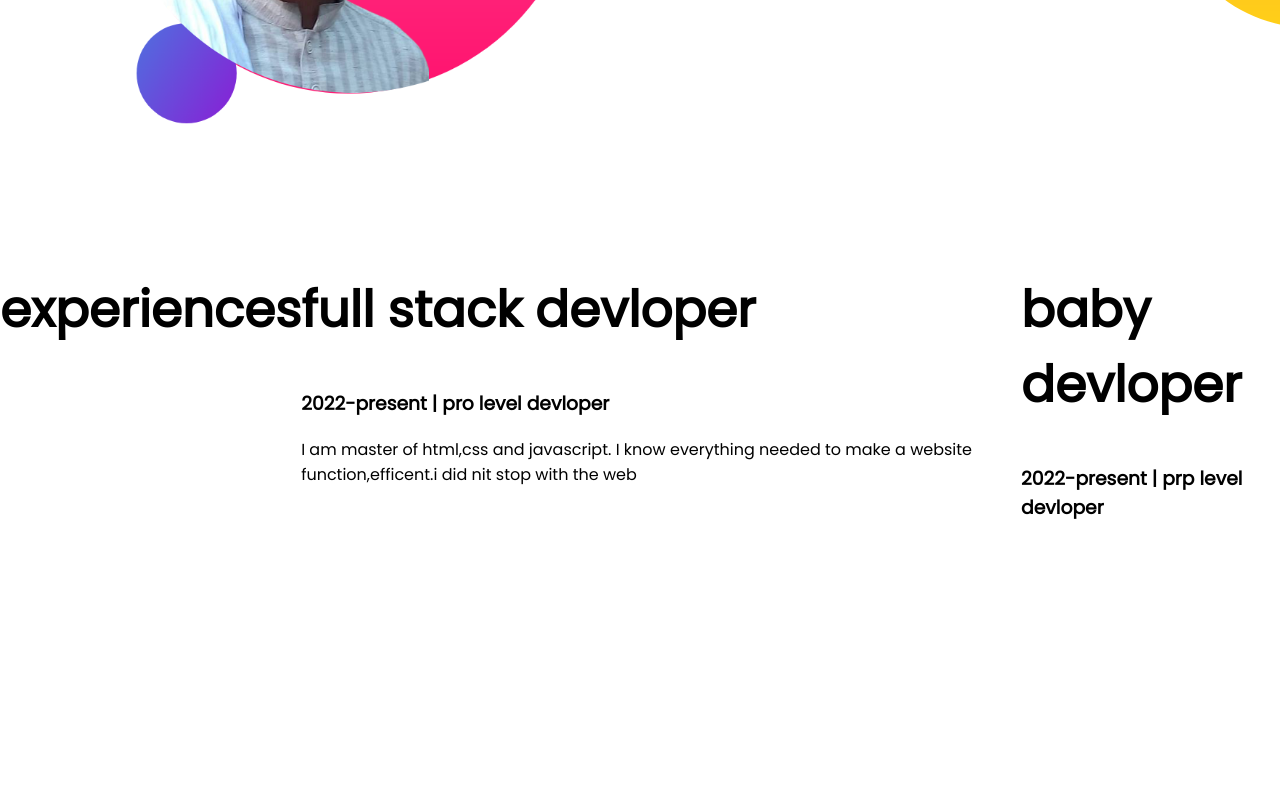
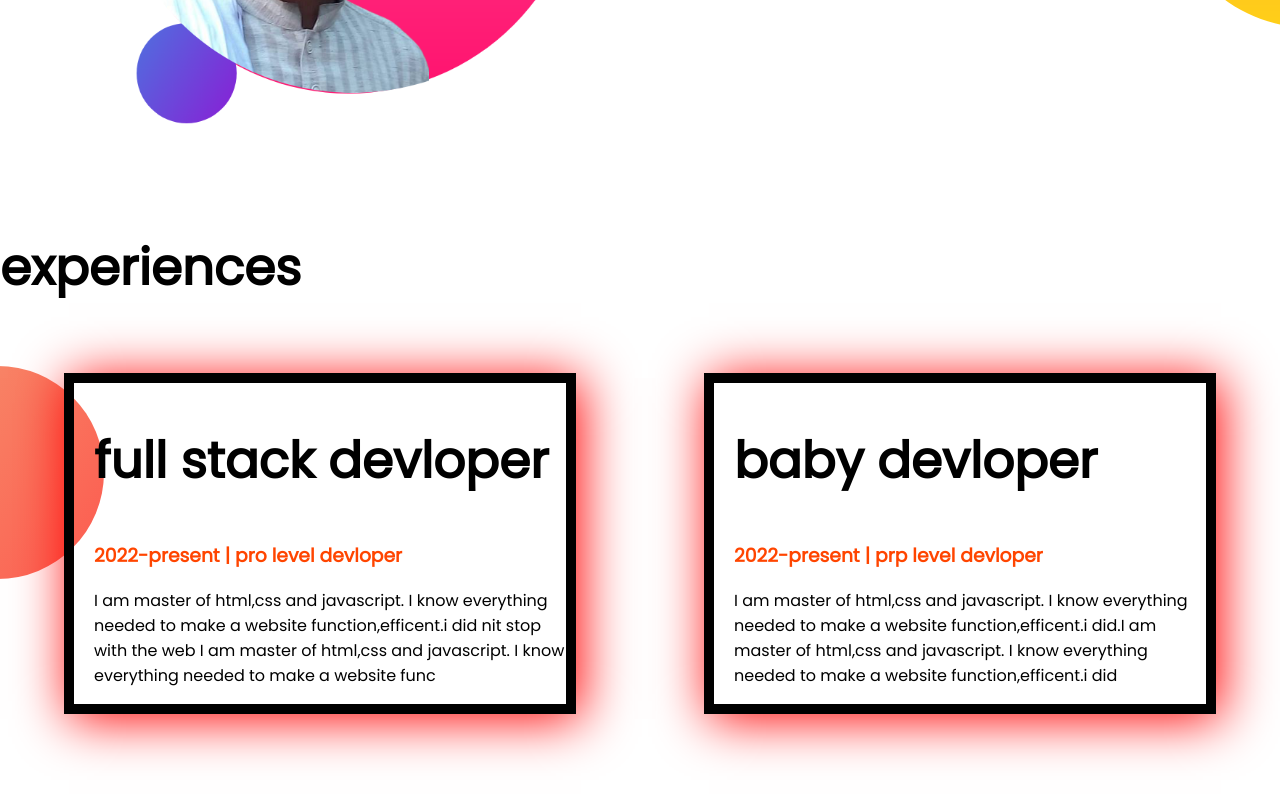
Before and after one commit to hmnazrul/my-third-repo, a plain HTML site: page index.html in a window 1280 px wide. Shown: the part 979-1779 px from the top of the page. Before the commit the page ends 1620 px from the top, so only its background shows below. Drawn offline with Linux system fonts and the light colour scheme.

Commit message:
added shadow

```diff
--- a/index.html
+++ b/index.html
@@ -12,10 +12,10 @@
 </head>
 <body>
 
-<section class="top-banner">
+<section class="top-banner flax-con">
   <div class="half-width">
     <h1>WELCOME TO</h1>
-  <h1><span id="name">NAZRUL ISLAM</span> WORLD</h1>
+  <h1><span class="name">NAZRUL ISLAM</span> WORLD</h1>
   <h3>build a climber and traiin stopper</h3>
   <p>this is nazrul islam.i am a good man  because i have some good habit.this is ,i am learning and mastering  web ddevlopment.i will  not stop until  become the web devlopment  hero. </p>
 <a class="link-button" target="blank" href="https://web.facebook.com/profile.php?id=100006029687928">HARE ME</a>
@@ -23,7 +23,7 @@
   <div class="half-width"><img src="images/nahid2.png" alt="">
   </div>
 </section>
-<section class="dream-big">
+<section class="dream-big flax-con ">
   <div class="half-width">
     <img src="images/nahid5.png" alt="">
   </div>
@@ -36,18 +36,23 @@
     <a class="link-button" href="https://web.facebook.com/profile.php?id=100006029687928&sk=about">DOWNLOAD RESUME</a>
   </div>
 </section>
-<section class="experience area">
+<section class="area">
 <h1>experiences</h1> <br>
-<div>
-<h1>full stack devloper</h1>
-<h3>2022-present | pro level devloper</h3>
-<p> I am master of html,css and javascript. I know everything needed to make a website function,efficent.i did nit stop with the web</p>
+<div class="flax-con">
+  <div class="half-wwidth shadow">
+    <h1>full stack devloper</h1>
+    <h3 class="name">2022-present | pro level devloper</h3>
+    <p> I am master of html,css and javascript. I know everything needed to make a website function,efficent.i did nit stop with the web I am master of html,css and javascript. I know everything needed to make a website func</p>
+    </div>
+    <div class="half-wwidth shadow">
+      <h1> baby devloper</h1>
+      <h3 class="name">2022-present | prp level devloper</h3>
+      <p>
+        I am master of html,css and javascript. I know everything needed to make a website function,efficent.i did.I am master of html,css and javascript. I know everything needed to make a website function,efficent.i did
+      </p>
+    </div>
+    </section>
 </div>
-<div>
-  <h1> baby devloper</h1>
-  <h3>2022-present | prp level devloper</h3>
-</div>
-</section>
 
 </body>
 </html>
--- a/style.css
+++ b/style.css
@@ -1,4 +1,4 @@
-section{
+.flax-con{
     display: flex;
     margin-bottom: 100px;
 }
@@ -24,7 +24,7 @@ body{
 h1{
     font-size: 50px;
 }
-#name{
+.name{
     color: orangered;
 }
 .top-banner{
@@ -35,4 +35,20 @@ h1{
     background-image: url(images/dream-bg.png);
     background-repeat: no-repeat;
     background-position: right;
+}.flax{
+display: flex;
 }
+.shadow{
+    box-shadow: 5px 5px 50px red;
+    width: 40%;
+    text-align: left;
+    margin-left: 5%;
+    margin-right: 5%;
+    border: 10px solid;
+    padding-left: 20px;}
+    .area{
+        background-image: url(images/exp-bg.png);
+        background-repeat: no-repeat;
+        background-position: left;
+
+    }
```
